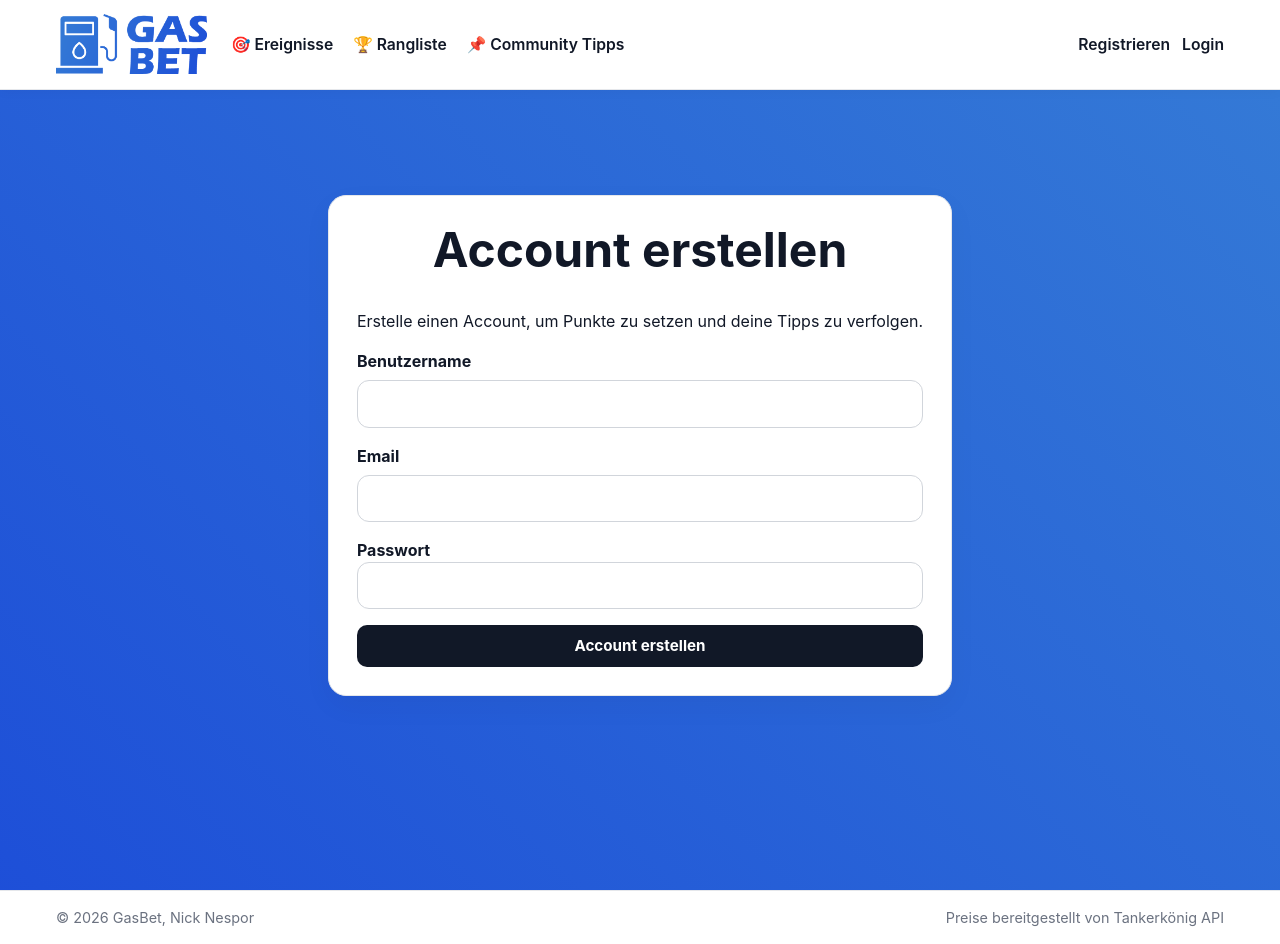
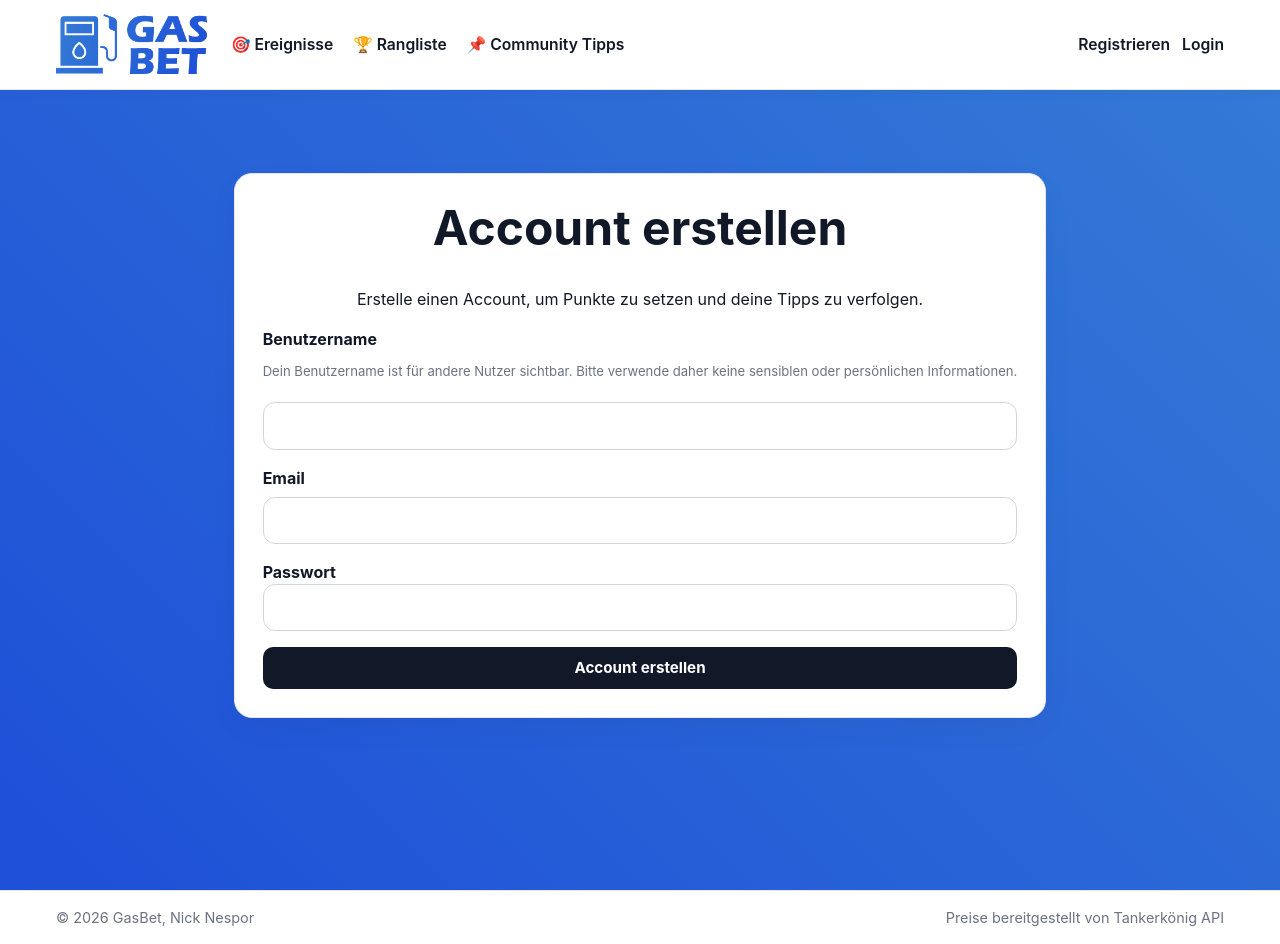
Before and after one commit to Azurexis/GasBetFrontend, a React (Vite) app: page /register in a window 1280 px wide. Built offline with nearby package versions, Linux system fonts and the light colour scheme.

Commit message:
Layout adjustments

```diff
--- a/src/pages/RegisterPage.tsx
+++ b/src/pages/RegisterPage.tsx
@@ -75,6 +75,9 @@ function RegisterPage() {
                                 <label className="form-label" htmlFor="userName">
                                     Benutzername
                                 </label>
+                                <p className="sub-title">
+                                    Dein Benutzername ist für andere Nutzer sichtbar. Bitte verwende daher keine sensiblen oder persönlichen Informationen.
+                                </p>
                                 <input
                                     id="userName"
                                     className="form-input"
```
